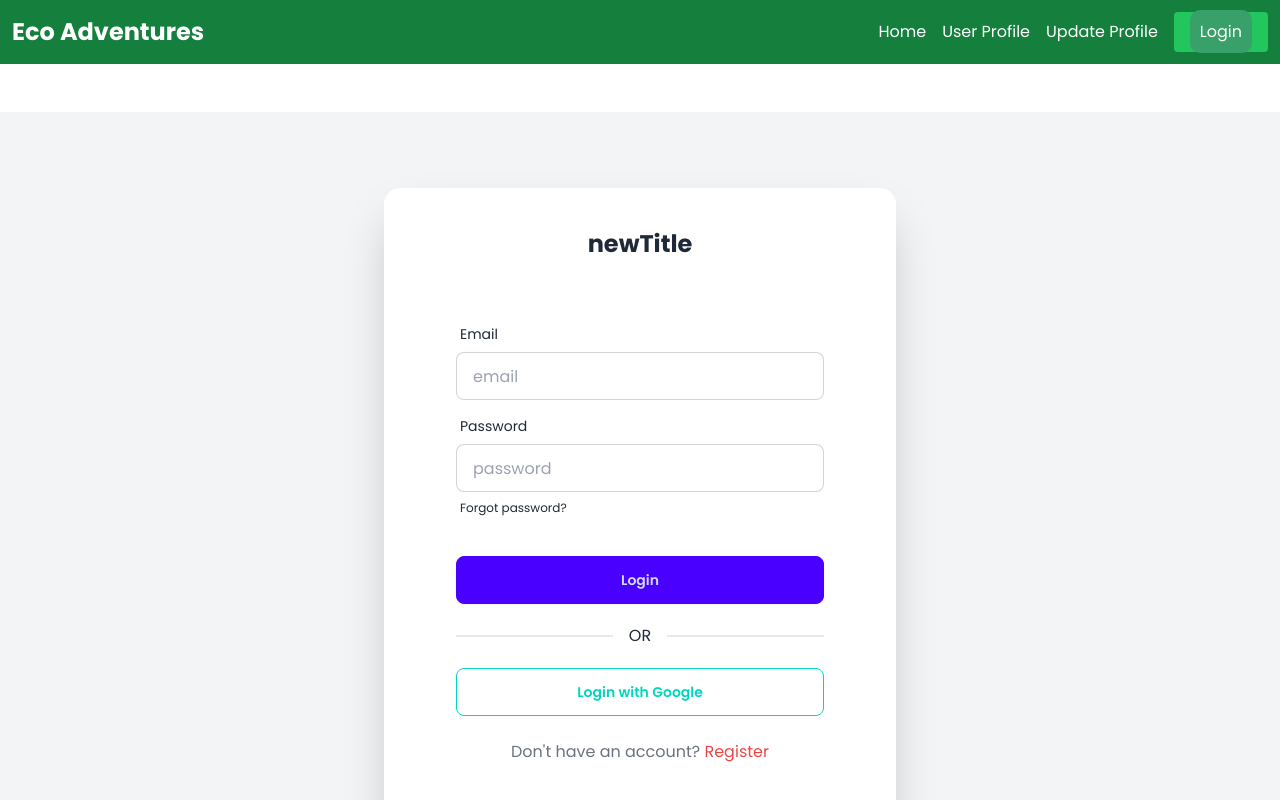
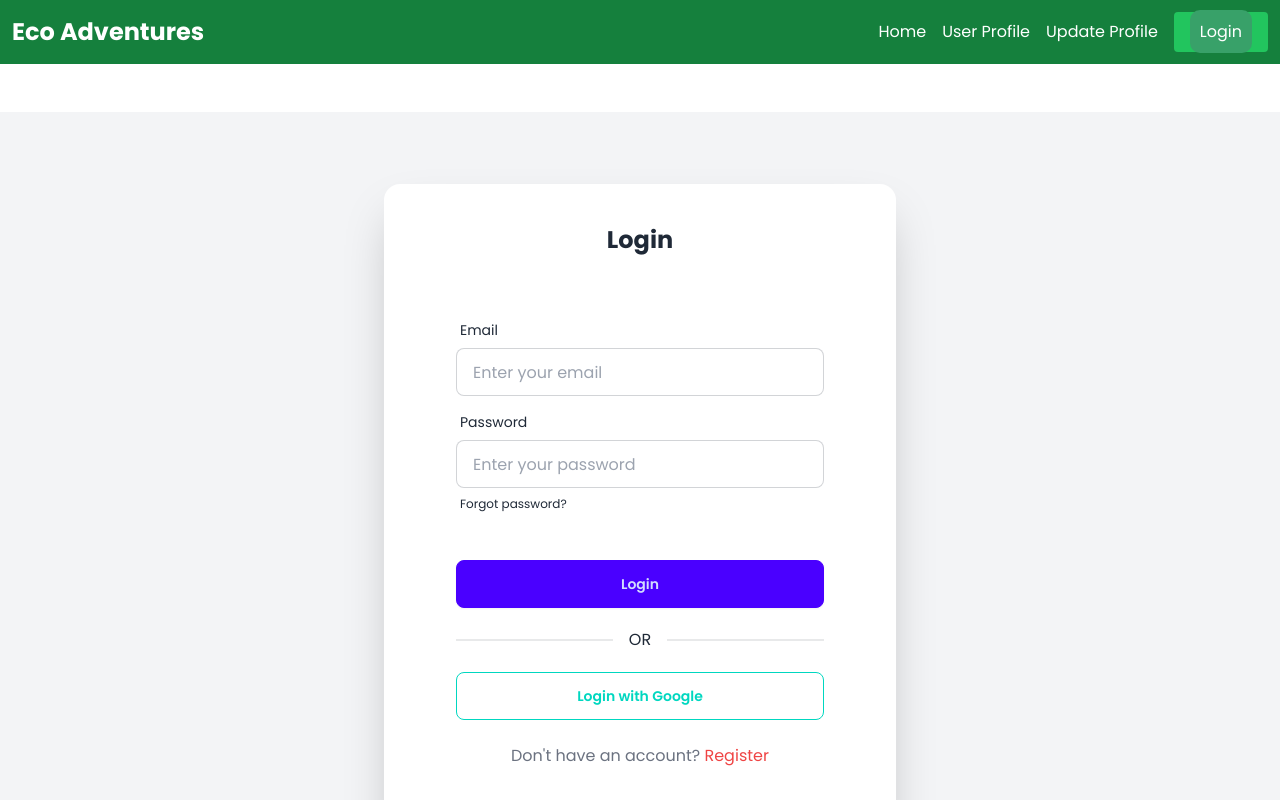
Before and after one commit to sumaya257/eco-adventure-experience, a React (Vite) app: page /login in a window 1280 px wide. Shown: the top 800 px of the page. Built offline with nearby package versions, Linux system fonts and the light colour scheme; no server answers.

Commit message:
forgot-password-added

```diff
--- a/src/main.jsx
+++ b/src/main.jsx
@@ -9,8 +9,10 @@ import AuthProvider from './assets/provider/AuthProvider'
 createRoot(document.getElementById('root')).render(
   <StrictMode>
     <AuthProvider>
-    <ToastContainer />
+    {/* ToastContainer is placed at the root level for global availability */}
+    <ToastContainer/>
     <RouterProvider router={router}></RouterProvider>
+
     </AuthProvider>
   </StrictMode>,
 )
--- a/src/pages/Login.jsx
+++ b/src/pages/Login.jsx
@@ -1,76 +1,142 @@
-import React, { useContext, useState } from 'react';
+import React, { useContext, useRef, useState } from 'react';
 import { Link, useNavigate, useLocation } from 'react-router-dom';
-import { toast } from 'react-toastify';
+import { toast } from 'react-toastify'; // For notifications
 import { AuthContext } from '../assets/provider/AuthProvider';
+import { sendPasswordResetEmail } from 'firebase/auth';
+import app from '../firebase/firebase.config';
+import { getAuth } from 'firebase/auth';
+import { ToastContainer } from 'react-toastify';
 
 const Login = () => {
-    const {userLogin,setUser} = useContext(AuthContext)
-    const [error,setError] = useState({})
-    const location = useLocation()
-    const navigate = useNavigate()
-    const handleSubmit = (e)=>{
-         e.preventDefault()
-         const form = e.target
-         const email = form.email.value
-         const password = form.password.value
-         console.log(email,password)
+    const { userLogin, setUser } = useContext(AuthContext);
+    const [error, setError] = useState({});
+    const location = useLocation();
+    const navigate = useNavigate();
+    const auth = getAuth(app);
+
+    const emailRef = useRef();
+
+    const handleSubmit = (e) => {
+        e.preventDefault();
+        const form = e.target;
+        const email = form.email.value;
+        const password = form.password.value;
 
         userLogin(email, password)
-         .then(result=>{
-            const user = result.user
-            setUser(user)
-            navigate(location?.state?location.state:"/")
+            .then((result) => {
+                const user = result.user;
+                setUser(user);
+                navigate(location?.state ? location.state : '/');
             })
             .catch((err) => {
-            setError({...error ,login:err.code})
+                setError({ ...error, login: err.code });
             });
+    };
 
-
+    const handleForgetPassword = () => {
+        const email = emailRef.current.value;
+        if (!email) {
+            setError({ ...error, reset: 'Please provide a valid email address' });
+            return;
         }
 
+        sendPasswordResetEmail(auth, email)
+            .then(() => {
+                toast.success(
+                    <div>
+                        <p>Password reset email sent successfully!</p>
+                        <button
+                            onClick={() => window.open('https://mail.google.com', '_blank')}
+                            className="px-4 py-2 bg-blue-500 text-white rounded-md hover:bg-blue-600"
+                        >
+                            Go to Gmail
+                        </button>
+                    </div>
+                );
+            })
+            .catch((err) => {
+                setError({ ...error, reset: err.message });
+            });
+    };
+
     return (
-        <div className="min-h-screen flex justify-center items-center bg-gray-100">
-            <div className="card bg-white w-full max-w-lg shrink-0 shadow-2xl p-10">
-                <h2 className="text-2xl font-bold text-center mb-6">newTitle</h2>
+        <div className="min-h-screen flex justify-center items-center bg-gray-100 relative">
+            <div className="card bg-white w-full max-w-lg shrink-0 shadow-2xl p-10 relative">
+                <h2 className="text-2xl font-bold text-center mb-6">Login</h2>
+
                 <form onSubmit={handleSubmit} className="card-body">
-                    {/* Email Field */}
                     <div className="form-control">
                         <label className="label">
                             <span className="label-text">Email</span>
                         </label>
-                        <input name='email' type="email" placeholder="email" className="input input-bordered" required />
+                        <input
+                            name="email"
+                            type="email"
+                            placeholder="Enter your email"
+                            ref={emailRef}
+                            className="input input-bordered"
+                            required
+                        />
                     </div>
 
-
-
-                    {/* Password Field */}
                     <div className="form-control">
                         <label className="label">
                             <span className="label-text">Password</span>
                         </label>
-                        <input name='password'
+                        <input
+                            name="password"
                             type="password"
-                            placeholder="password"
+                            placeholder="Enter your password"
                             className="input input-bordered"
+                            required
                         />
-                        {
-                        error.login && (
+                        {error.login && (
                             <label className="label text-red-400 text-sm">
                                 {error.login}
                             </label>
-                        )
-                     }
-                        <label className="label">
-                            <a href="#" className="label-text-alt link link-hover">Forgot password?</a>
+                        )}
+                        <label onClick={handleForgetPassword} className="label">
+                            <a href="#" className="label-text-alt link link-hover">
+                                Forgot password?
+                            </a>
                         </label>
+                        {error.reset && (
+                            <label className="label text-red-400 text-sm">
+                                {error.reset}
+                            </label>
+                        )}
+                    </div>
+                    <ToastContainer
+                    position="bottom-center"
+                    autoClose={5000}
+                    hideProgressBar={true}
+                    newestOnTop={false}
+                    closeOnClick
+                    rtl={false}
+                    pauseOnFocusLoss
+                    draggable
+                    pauseOnHover
+                    theme="light"
+                    containerStyle={{
+                        position: 'absolute',
+                        bottom: '20px', // Adjust the vertical position near the form
+                        width: 'auto', // Makes the container size fit the content
+                        left: '50%',
+                        transform: 'translateX(-50%)', // Centers the toast horizontally
+                        background: '#fff',
+                        border: '1px solid #ddd',
+                        borderRadius: '8px',
+                        padding: '10px',
+                        boxShadow: '0 4px 6px rgba(0,0,0,0.1)',
+                    }}
+                />
+
+                    <div className="form-control mt-6">
+                        <button type="submit" className="btn btn-primary">
+                            Login
+                        </button>
                     </div>
 
-                    {/* Login Button */}
-                    <div className="form-control mt-6">
-                        <button type="submit" className="btn btn-primary">Login</button>
-                    </div>
-
-                    {/* Social Login */}
                     <div className="divider my-4">OR</div>
                     <div className="form-control">
                         <button
@@ -81,7 +147,6 @@ const Login = () => {
                         </button>
                     </div>
 
-                    {/* Register Link */}
                     <p className="text-center text-gray-500 mt-4">
                         Don't have an account?
                         <span className="text-red-500">
--- a/src/pages/UpdatingProfile.jsx
+++ b/src/pages/UpdatingProfile.jsx
@@ -1,6 +1,7 @@
 import React, { useState, useContext } from 'react';
 import { AuthContext } from '../assets/provider/AuthProvider';
 import { useNavigate } from 'react-router-dom';
+
 
 const UpdatingProfile = () => {
   const { user, updateUserProfile } = useContext(AuthContext); // Access user and updateUserProfile from AuthContext
@@ -10,6 +11,7 @@ const UpdatingProfile = () => {
   const [success, setSuccess] = useState('');
   const [loading, setLoading] = useState(false); // Track loading state
   const navigate = useNavigate();
+
 
   const handleSubmit = async (e) => {
     e.preventDefault();
```
Lines whose indentation alone changed are shown as unchanged.
